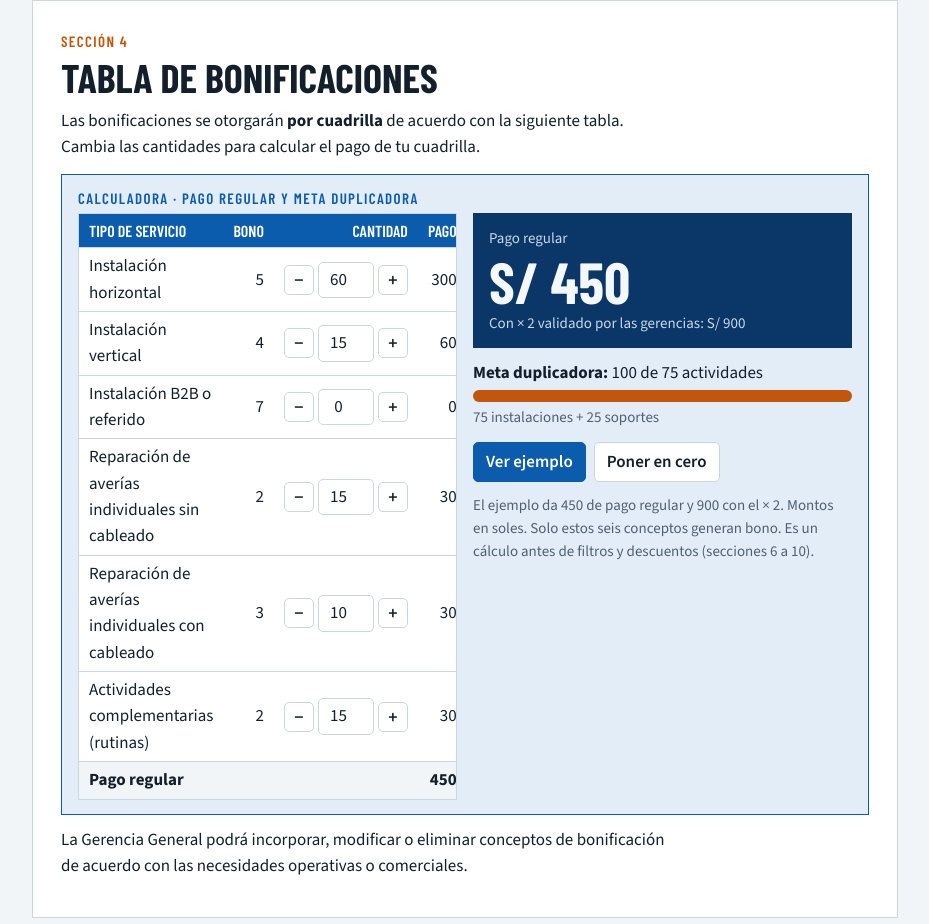
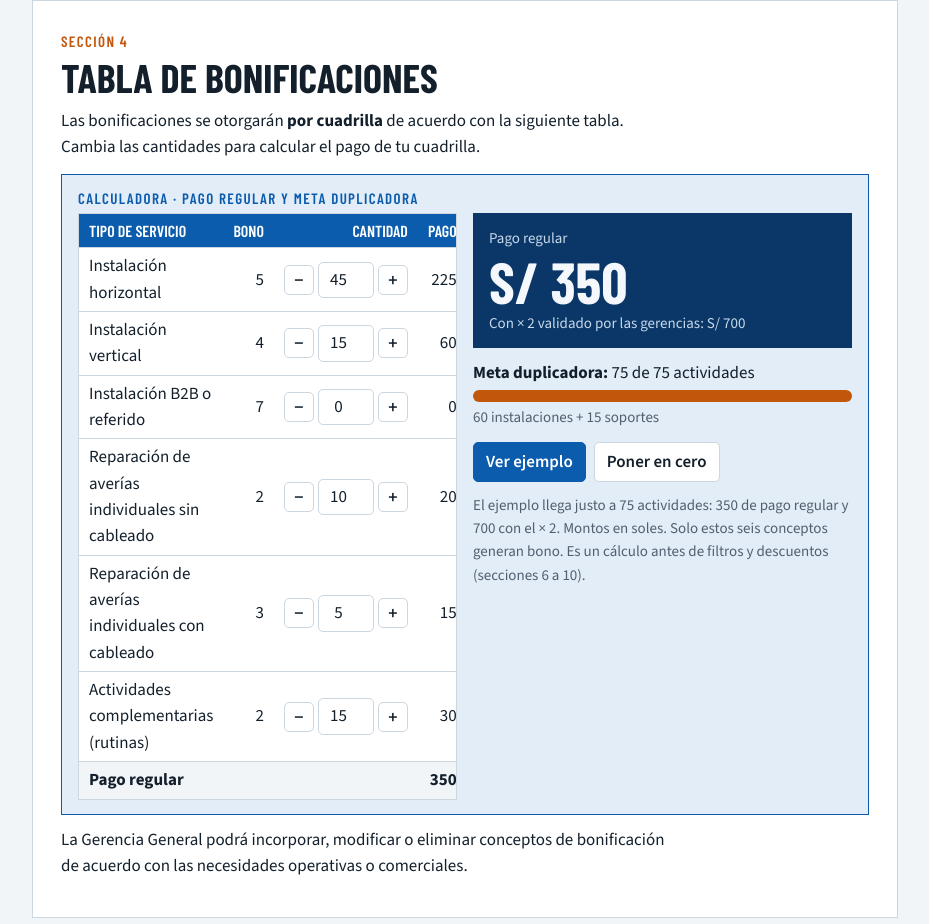
Before and after one commit to mymtelecomunicacionessixseven-art/politica-bonos, a plain HTML site: page index.html in a window 1280 px wide. Shown: the part 1616-2540 px from the top of the page, without its empty margins (314-1243 px from the left). Drawn offline with nearby package versions, Linux system fonts and the light colour scheme.

Commit message:
Ejemplo de la calculadora: 75 actividades justas (350 / 700)

```diff
--- a/index.html
+++ b/index.html
@@ -123,7 +123,7 @@ button.pri{background:var(--azul);border-color:var(--azul);color:var(--sobre)}
     <div class="total"><span>Pago regular</span><b id="cReg"></b><span id="cDob"></span></div>
     <div><b>Meta duplicadora:</b> <span id="cAct"></span><div class="barra"><i id="cBar"></i></div><div class="mut" id="cDet" style="margin-top:4px"></div></div>
     <div class="opts" style="margin-top:0"><button class="pri" data-ej="1">Ver ejemplo</button><button data-ej="0">Poner en cero</button></div>
-    <p class="mut">El ejemplo da 450 de pago regular y 900 con el × 2. Montos en soles. Solo estos seis conceptos generan bono. Es un cálculo antes de filtros y descuentos (secciones 6 a 10).</p>
+    <p class="mut">El ejemplo llega justo a 75 actividades: 350 de pago regular y 700 con el × 2. Montos en soles. Solo estos seis conceptos generan bono. Es un cálculo antes de filtros y descuentos (secciones 6 a 10).</p>
   </div>
 </div></div>
 <p style="margin-top:12px">La Gerencia General podrá incorporar, modificar o eliminar conceptos de bonificación de acuerdo con las necesidades operativas o comerciales.</p>
@@ -259,8 +259,8 @@ function marcar(raiz,q){const w=document.createTreeWalker(raiz,NodeFilter.SHOW_T
 
 /* Sección 4 y 5: tabla de bonificaciones; tipo i = instalación, s = soporte (cuentan para la meta) */
 const META=75;
-const T=[['hor','Instalación horizontal',5,60,'i'],['ver','Instalación vertical',4,15,'i'],['b2b','Instalación B2B o referido',7,0,'i'],
- ['ave','Reparación de averías individuales sin cableado',2,15,'s'],['rec','Reparación de averías individuales con cableado',3,10,'s'],
+const T=[['hor','Instalación horizontal',5,45,'i'],['ver','Instalación vertical',4,15,'i'],['b2b','Instalación B2B o referido',7,0,'i'],
+ ['ave','Reparación de averías individuales sin cableado',2,10,'s'],['rec','Reparación de averías individuales con cableado',3,5,'s'],
  ['rut','Actividades complementarias (rutinas)',2,15]];
 $('#tabla').innerHTML=T.map(([k,n,b])=>k==='-'?`<tr class="sub"><td colspan="4">${n}</td></tr>`:
  `<tr><td><label for="q_${k}">${n}</label></td><td class="n">${b==null?'<span class="mut">Por definir</span>':b}</td><td><div class="paso"><button data-d="-1" data-k="${k}" aria-label="Menos ${n}">−</button><input id="q_${k}" type="number" min="0" inputmode="numeric"><button data-d="1" data-k="${k}" aria-label="Más ${n}">+</button></div></td><td class="n" id="p_${k}"></td></tr>`).join('');
```
